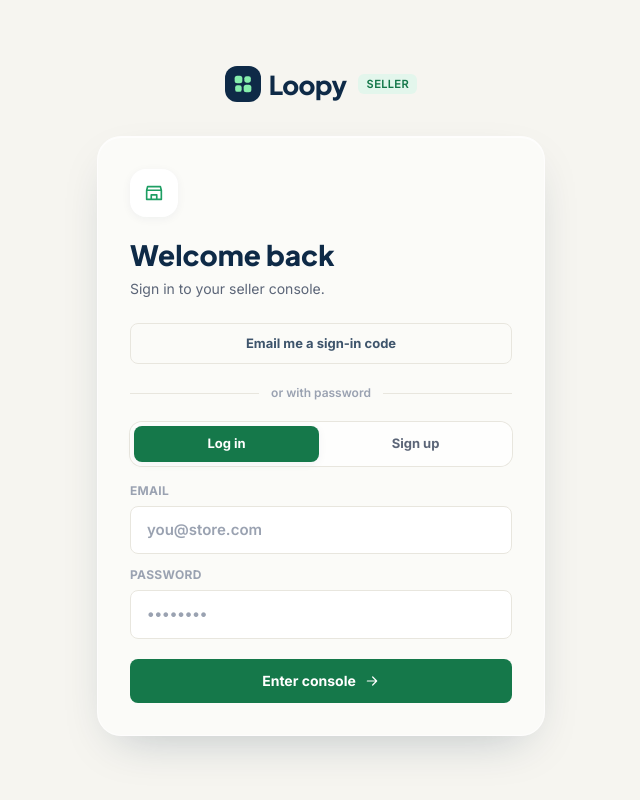
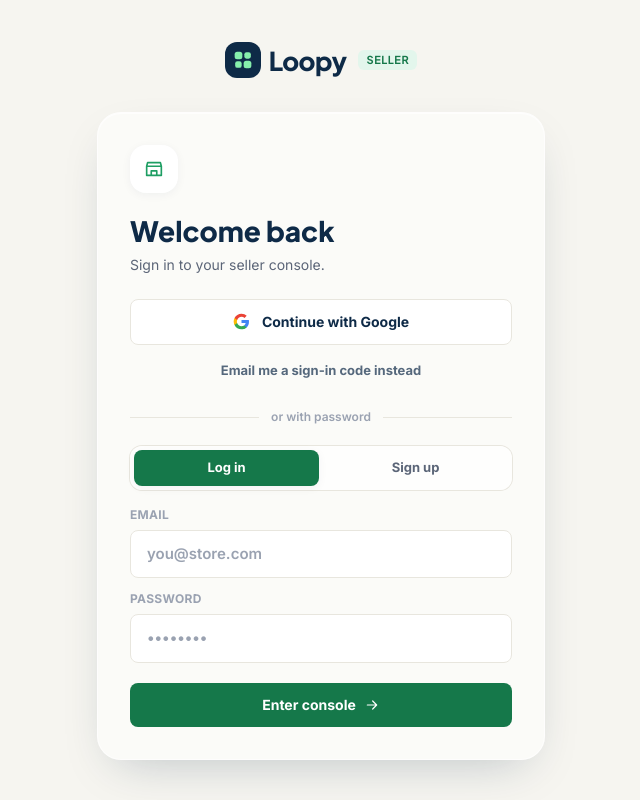
Before and after one commit to loopybulids/Loopy, a Next.js app in the folder frontend/: page /seller/login in a window 1280 px wide. Shown: the whole page, without its empty margins (319-959 px from the left). Built offline with nearby package versions, Linux system fonts and the light colour scheme; no server answers.

Commit message:
revert: restore 'Continue with Google' on seller login

```diff
--- a/frontend/src/app/seller/login/page.tsx
+++ b/frontend/src/app/seller/login/page.tsx
@@ -1,5 +1,5 @@
 'use client';
-import { useState } from 'react';
+import { useEffect, useState } from 'react';
 import { useRouter } from 'next/navigation';
 import Link from 'next/link';
 import { useAuth } from '@/store/auth';
@@ -26,6 +26,33 @@
 
   const set = (k: keyof typeof form) => (e: React.ChangeEvent<HTMLInputElement>) =>
     setForm((f) => ({ ...f, [k]: e.target.value }));
+
+  // Only auto-complete a Google login right after the user clicked "Continue with
+  // Google" (we set a one-shot flag before redirecting), so a lingering Supabase
+  // session doesn't silently log the user in on every visit.
+  useEffect(() => {
+    if (!supabase) return;
+    if (sessionStorage.getItem('loopy_oauth_pending') !== '1') return;
+    sessionStorage.removeItem('loopy_oauth_pending');
+    supabase.auth.getSession().then(async ({ data }) => {
+      const token = data.session?.access_token;
+      if (token) {
+        try { await loginWithSupabase(token); router.replace('/seller'); }
+        catch (e: any) { setErr(e?.message || 'Sign-in failed.'); }
+      }
+    });
+  }, []); // eslint-disable-line react-hooks/exhaustive-deps
+
+  const google = async () => {
+    setErr('');
+    if (!supabase) return setErr('Google sign-in isn’t configured yet.');
+    sessionStorage.setItem('loopy_oauth_pending', '1'); // one-shot: auth the session on return
+    const { error } = await supabase.auth.signInWithOAuth({
+      provider: 'google',
+      options: { redirectTo: `${window.location.origin}/seller/login` },
+    });
+    if (error) { sessionStorage.removeItem('loopy_oauth_pending'); setErr(error.message); }
+  };
 
   const submit = async () => {
     setErr('');
@@ -110,12 +137,16 @@
             {mode === 'login' ? 'Sign in to your seller console.' : 'Create your account — your storefront goes live instantly.'}
           </p>
 
-          {/* email-code (Supabase) */}
+          {/* Google + email-code (Supabase) */}
           {supabaseEnabled && (
             <>
+              <button onClick={google} className="btn-ghost mt-6 w-full justify-center gap-3">
+                <GoogleIcon /> Continue with Google
+              </button>
+
               {!showCode ? (
-                <button onClick={() => setShowCode(true)} className="mt-6 w-full rounded-lg border border-line py-2.5 text-[13px] font-bold text-navy/80 transition-colors hover:bg-white hover:text-navy">
-                  Email me a sign-in code
+                <button onClick={() => setShowCode(true)} className="mt-2 w-full rounded-lg py-2 text-[13px] font-bold text-navy/70 transition-colors hover:text-navy">
+                  Email me a sign-in code instead
                 </button>
               ) : (
                 <div className="mt-3 rounded-xl border border-line bg-white/70 p-3">
@@ -179,3 +210,14 @@
     </div>
   );
 }
+
+function GoogleIcon() {
+  return (
+    <svg width="17" height="17" viewBox="0 0 24 24" aria-hidden>
+      <path fill="#4285F4" d="M22.56 12.25c0-.78-.07-1.53-.2-2.25H12v4.26h5.92a5.06 5.06 0 0 1-2.2 3.32v2.77h3.57c2.08-1.92 3.27-4.74 3.27-8.1z" />
+      <path fill="#34A853" d="M12 23c2.97 0 5.46-.98 7.28-2.66l-3.57-2.77c-.98.66-2.23 1.06-3.71 1.06-2.86 0-5.29-1.93-6.16-4.53H2.18v2.84A11 11 0 0 0 12 23z" />
+      <path fill="#FBBC05" d="M5.84 14.1a6.6 6.6 0 0 1 0-4.2V7.06H2.18a11 11 0 0 0 0 9.88l3.66-2.84z" />
+      <path fill="#EA4335" d="M12 5.38c1.62 0 3.06.56 4.21 1.64l3.15-3.15C17.46 2.09 14.97 1 12 1 7.7 1 3.99 3.47 2.18 7.06l3.66 2.84C6.71 7.31 9.14 5.38 12 5.38z" />
+    </svg>
+  );
+}
```
